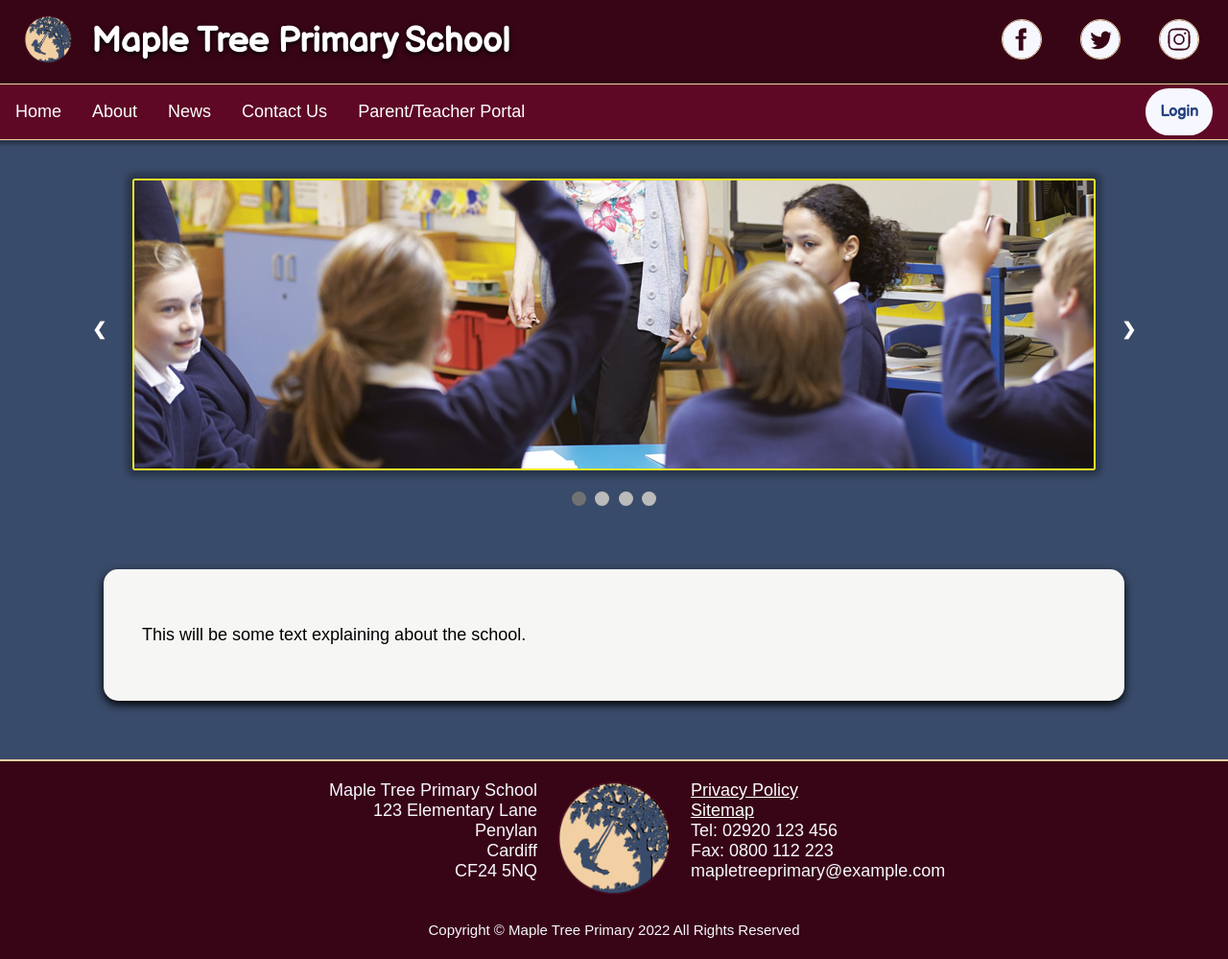
After one commit to modjw/u10-a2, a PHP site: page /about.php in a window 1280 px wide. The commit adds this page. Shown: the whole page at 96% size. Run offline with PHP 8.4, Linux system fonts and the light colour scheme.

Commit message:
started on about page

```diff
--- /dev/null
+++ b/about.php
@@ -0,0 +1,71 @@
+<!DOCTYPE html>
+<html lang="en">
+<head>
+    <meta name="author" content="Dominic Wheeler">
+    <meta name="description" content="A school website">
+    <meta name="robots" content="noindex, nofollow">
+    <meta name="keywords" content="school">
+    <meta charset="utf-8">
+    <meta name="viewport" content="width=device-width, initial-scale=1">
+
+    <link rel="stylesheet" href="styles/style.css">
+    <script src="scripts/script.js" defer></script>
+
+    <link rel="preconnect" href="https://fonts.googleapis.com">
+    <link rel="preconnect" href="https://fonts.gstatic.com" crossorigin>
+    <link href="https://fonts.googleapis.com/css2?family=Balsamiq+Sans&family=Lato&family=Open+Sans:wght@400;700&display=swap" rel="stylesheet">
+
+    <link rel="preconnect" href="https://fonts.googleapis.com">
+    <link rel="preconnect" href="https://fonts.gstatic.com" crossorigin>
+    <link href="https://fonts.googleapis.com/css2?family=Mr+Dafoe&display=swap" rel="stylesheet">
+
+    <title>Maple Tree Primary School</title>
+  </head>
+<body>
+
+<?php include ("include/header.php"); ?>
+<?php include ("include/navbar.php"); ?>
+
+<div class="carousel">
+        <div class="carousel-photo fade">
+            <img src="images/classroom-1.png" style="width:100%">
+        </div>
+        <div class="carousel-photo fade">
+            <img src="images/classroom-2.png" style="width:100%">
+        </div>
+        <div class="carousel-photo fade">
+            <img src="images/classroom-3.png" style="width:100%">
+        </div>
+        <div class="carousel-photo fade">
+            <img src="images/classroom-4.png" style="width:100%">
+        </div>
+
+        <a class="carousel-prev" onclick="plusSlides(-1)">&#10094;</a>
+        <a class="carousel-next" onclick="plusSlides(1)">&#10095;</a>
+    </div>
+    <br>
+
+    <div style="text-align:center">
+        <span class="dot" onclick="currentSlide(1)"></span>
+        <span class="dot" onclick="currentSlide(2)"></span>
+        <span class="dot" onclick="currentSlide(3)"></span>
+        <span class="dot" onclick="currentSlide(4)"></span>
+    </div>
+</div>
+
+    <div class="space">
+        <br>
+    </div>
+
+    <div class="headteacher-welcome-container">
+        <div class="head-welcome">
+            <div class="welcome-text">
+                <p>This will be some text explaining about the school.</p>
+            </div>
+        </div>
+    </div>
+
+    <?php include ("include/footer.php"); ?>
+
+</body>
+</html>
--- a/include/footer.php
+++ b/include/footer.php
@@ -1,7 +1,10 @@
 <?php
-
 echo
-'<div class="footer">
+'
+<div class="space">
+    <br>
+</div>
+<div class="footer">
     <div class="footer-container">
     <div class="footer-left">
       Maple Tree Primary School<br>
@@ -26,7 +29,5 @@ echo
       <small>Copyright &copy; Maple Tree Primary 2022 All Rights Reserved</small>
     </span>
     </div>
-  </div>'
-  ;
-
+  </div>';
   ?>
--- a/include/navbar.php
+++ b/include/navbar.php
@@ -2,8 +2,8 @@
 echo
 '<nav id="overNav" class="overlay">
     <ul class="overlay-menu">
-      <li><a href="index.html">Home</a></li>
-      <li><a href="about.html">About Us</a></li>
+      <li><a href="index.php">Home</a></li>
+      <li><a href="about.php">About Us</a></li>
       <li><a href="about.html">Admissions</a></li>
       <li><a href="news.html">News</a></li>
       <li><a href="contact.html">Contact Us</a></li>
@@ -14,12 +14,12 @@ echo
 
   <nav class="navbar sticky">
       <ul class="topnav">
-        <li><a href="index.html">Home</a></li>
+        <li><a href="index.php">Home</a></li>
         <div class="dropdown">
           <li><button class="dropbtn">About</button></li>
           <i class="fa fa-caret-down"></i>
           <div class="dropdown-content">
-            <a href="#">About Us</a>
+            <a href="about.php">About Us</a>
             <a href="#">Admissions</a>
           </div>
         </div>
--- a/styles/style.css
+++ b/styles/style.css
@@ -551,7 +551,7 @@ body {
 }
 
 .space {
-  padding: 40px;
+  padding: 20px;
 }
 
 .banner {
```
Also changed, not shown: about.html (deleted, +0 -36 lines).
